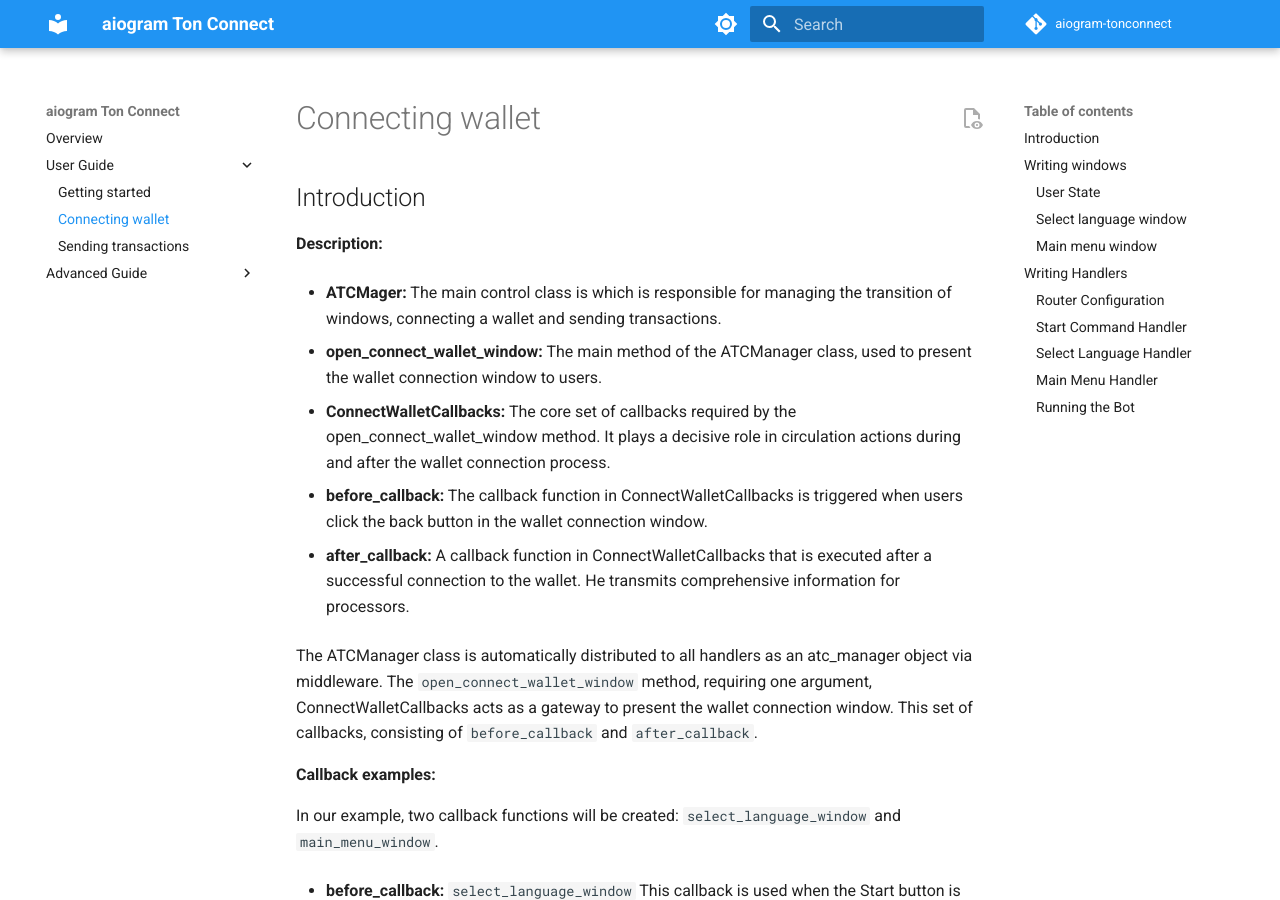
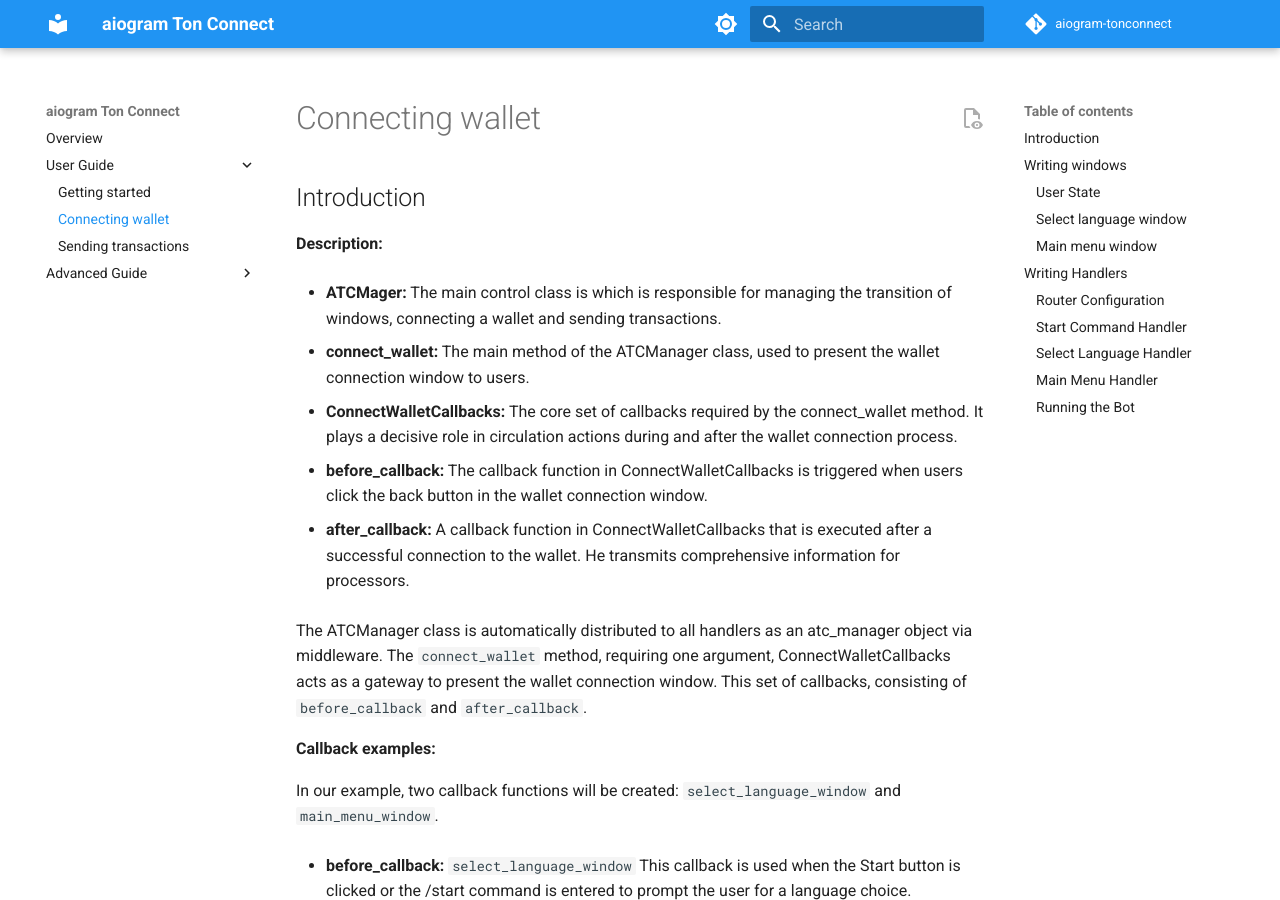
Before and after one commit to nessshon/aiogram-tonconnect, an MkDocs documentation site: the page built from docs/tutorial/user-guide/connecting-wallet.md, in a window 1280 px wide and 900 px high. Built offline with MkDocs 1.6.1 and Material for MkDocs 9.7.7, drawn with Linux system fonts in a browser that asks for light colours; comment, search, counter and statistics services are not loaded.

Commit message:
Refactor connect_wallet and send_transaction methods in user guide.

```diff
--- a/docs/tutorial/user-guide/connecting-wallet.md
+++ b/docs/tutorial/user-guide/connecting-wallet.md
@@ -6,11 +6,11 @@
   The main control class is which is responsible for managing the transition of windows, connecting a
   wallet and sending transactions.
 
-- **open_connect_wallet_window:**
+- **connect_wallet:**
   The main method of the ATCManager class, used to present the wallet connection window to users.
 
 - **ConnectWalletCallbacks:**
-  The core set of callbacks required by the open_connect_wallet_window method. It plays a decisive role in circulation
+  The core set of callbacks required by the connect_wallet method. It plays a decisive role in circulation
   actions during and after the wallet connection process.
 
 - **before_callback:**
@@ -22,7 +22,7 @@
   transmits comprehensive information for processors.
 
 The ATCManager class is automatically distributed to all handlers as an atc_manager object via middleware.
-The `open_connect_wallet_window` method, requiring one argument, ConnectWalletCallbacks acts as a gateway to present the
+The `connect_wallet` method, requiring one argument, ConnectWalletCallbacks acts as a gateway to present the
 wallet connection window. This set of callbacks, consisting of `before_callback` and `after_callback`.
 
 **Callback examples:**
```
Also changed, not shown: docs/tutorial/user-guide/sending-transaction.md (+2 -2 lines).
